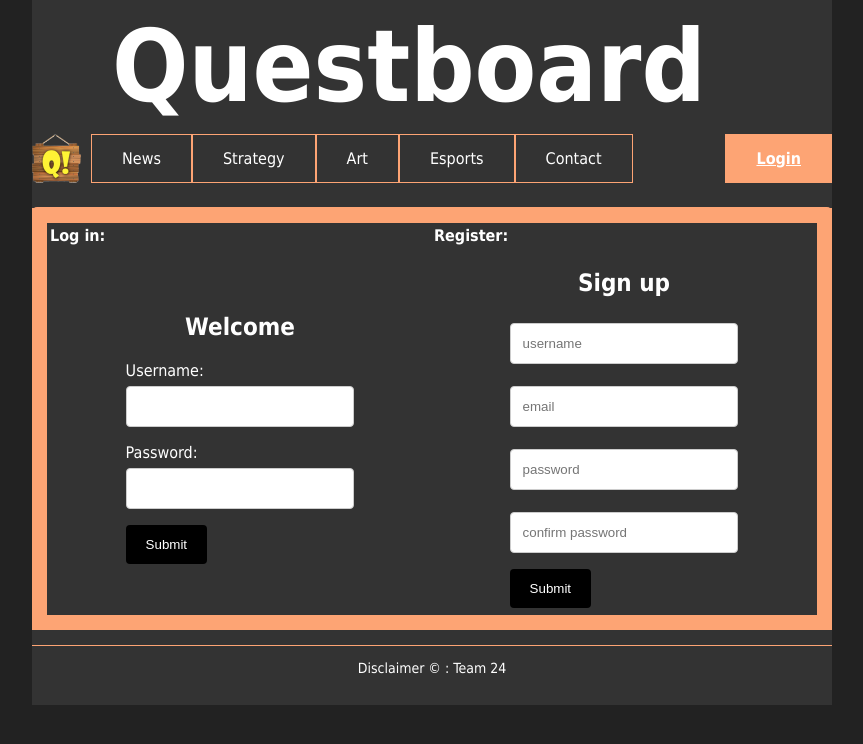
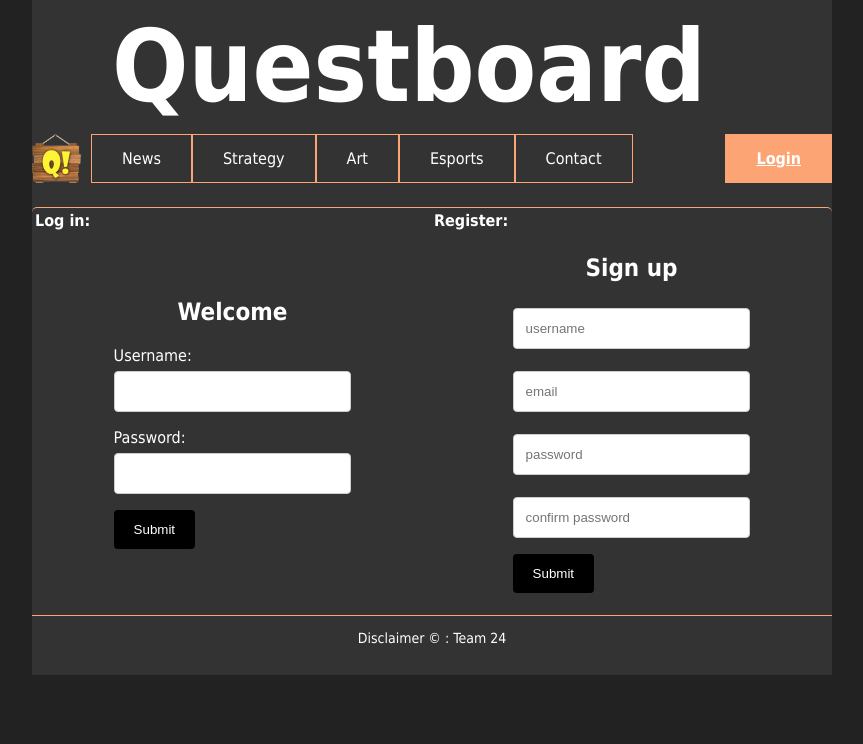
Before and after one commit to ToaIgnika/Questboard, a PHP site: page /form.html in a window 1280 px wide. Shown: the top 744 px of the page, without its empty margins (208-1071 px from the left). Run offline with PHP 8.4, Linux system fonts and the light colour scheme.

Commit message:
removed broder from the table
making the site more unified looking

```diff
--- a/style/base.css
+++ b/style/base.css
@@ -228,7 +228,7 @@ table
 {
 	margin: auto;
 	padding: auto;
-	border: solid #FDA474 15px;
+	border: hidden #FDA474 15px;
 	width: 100%;
 }
 table th
```
